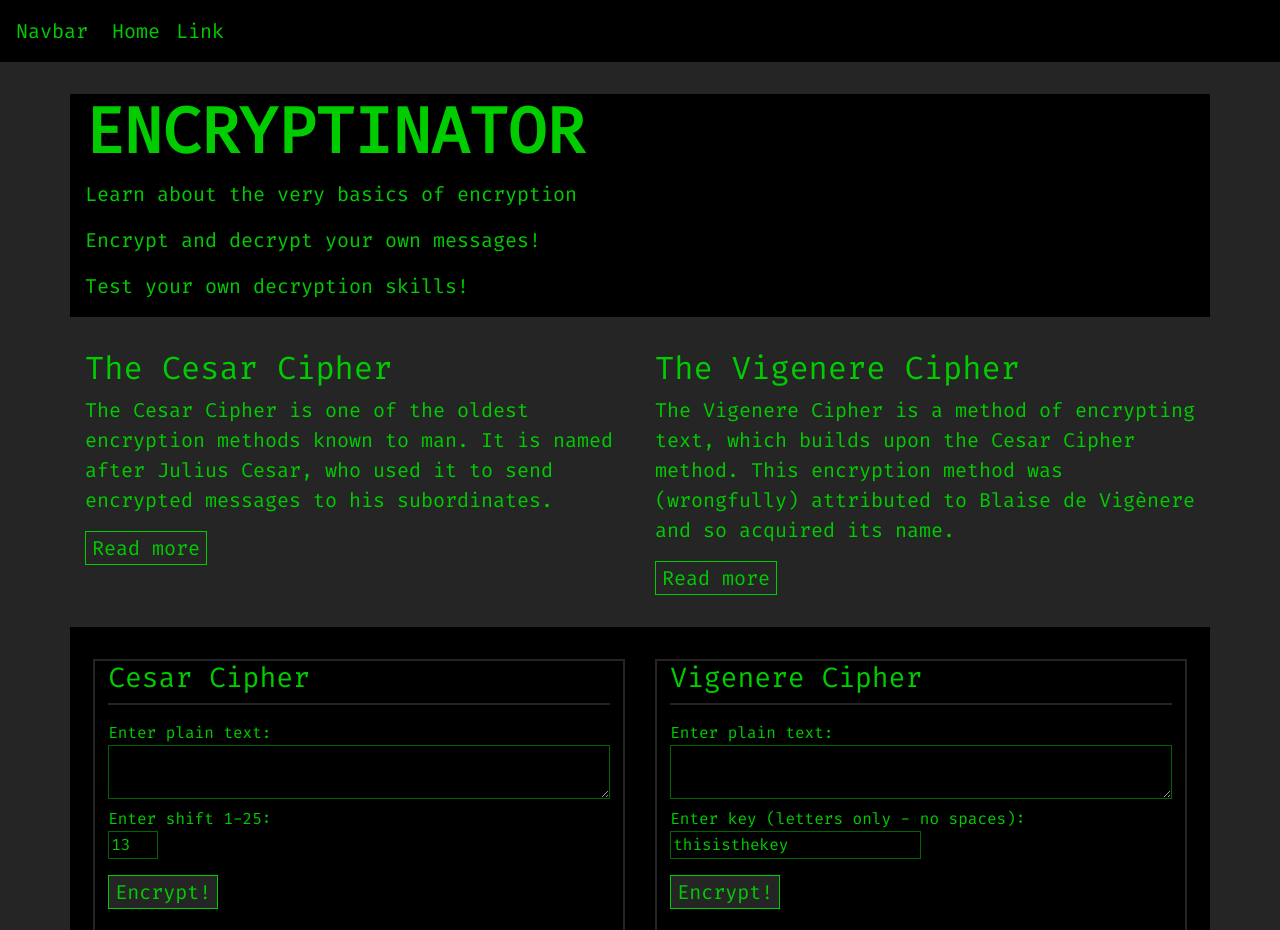
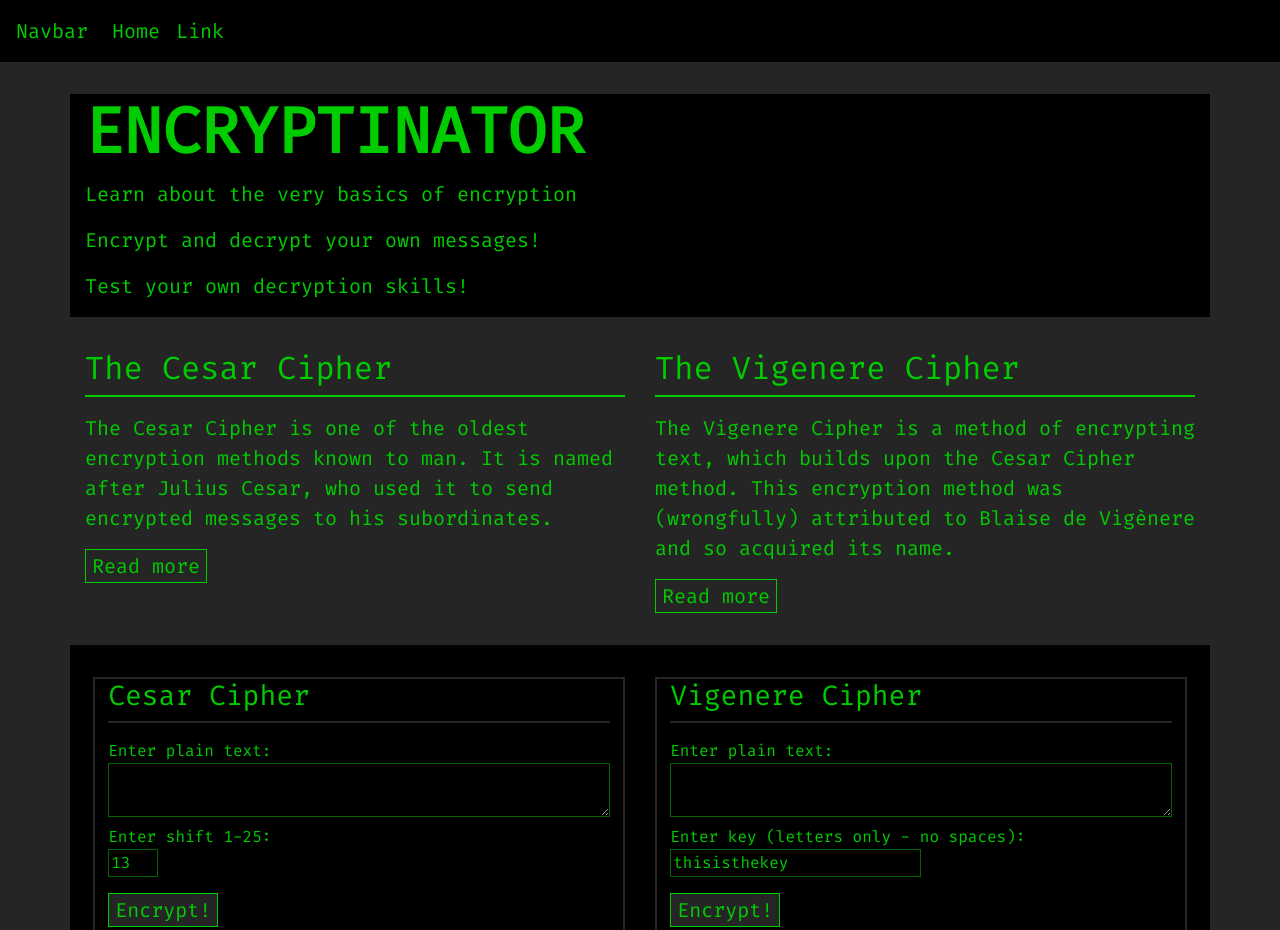
Before and after one commit to thorole/encryptinator, a plain HTML site: page index.html in a window 1280 px wide. Shown: the top 930 px of the page. Drawn offline with nearby package versions, Linux system fonts and the light colour scheme.

Commit message:
Added green bars under headings. Wrote .bar-green rule.

```diff
--- a/assets/css/style.css
+++ b/assets/css/style.css
@@ -148,6 +148,12 @@ body {
      width: 100%;
      height: 2px;
      background-color: #252525;
+     margin-bottom: 1rem;
+ }
+ .bar-green {
+    width: 100%;
+     height: 2px;
+     background-color: #00cc00;
      margin-bottom: 1rem;
  }
 
--- a/index.html
+++ b/index.html
@@ -46,8 +46,10 @@
     <div id="restore" class="restore-website hidden">Restore website</div>
     <section>
       <div class="row">
+        <!-- Explaining Cesar Cipher -->
         <div class="col-lg-6">
           <h2>The Cesar Cipher</h2>
+          <div class="bar-green"></div>
           <p id="encryption-info-one">The Cesar Cipher is one of the oldest encryption methods known to man. It is named
             after Julius Cesar, who used it to send encrypted messages to his subordinates.</p>
           <div class="hidden" id="intro-more-one">
@@ -85,8 +87,10 @@
           </div>
           <button id="intro-button-one">Read more</button>
         </div>
+        <!-- Explaining Vigenere Cipher -->
         <div class="col-lg-6">
           <h2>The Vigenere Cipher</h2>
+          <div class="bar-green"></div>
           <p id="encryption-info-two">The Vigenere Cipher is a method of encrypting text, which builds upon the Cesar
             Cipher method. This encryption method was (wrongfully) attributed to Blaise de Vigènere and so acquired its
             name.</p>
@@ -137,6 +141,8 @@
         </div>
       </div>
     </section>
+    <!-- Encrytption/decryption forms -->
+    <section>
     <div class="row form-section">
       <div class="col-md-6">
         <div class="input-container">
@@ -183,6 +189,7 @@
         </div>
       </div>
     </div>
+    </section>
     <!--======================================================================-->
     <!-- ---------------------------- THE GAME ------------------------------ -->
     <!--======================================================================-->
```
